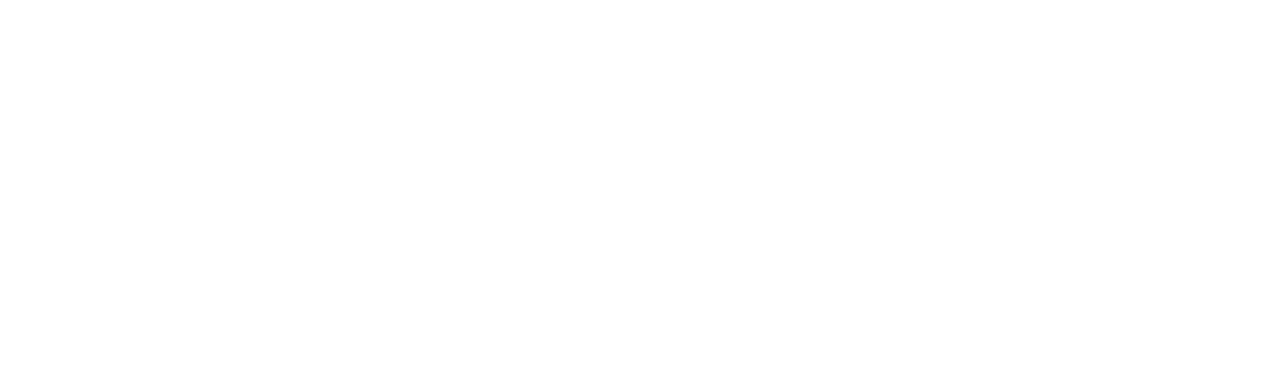
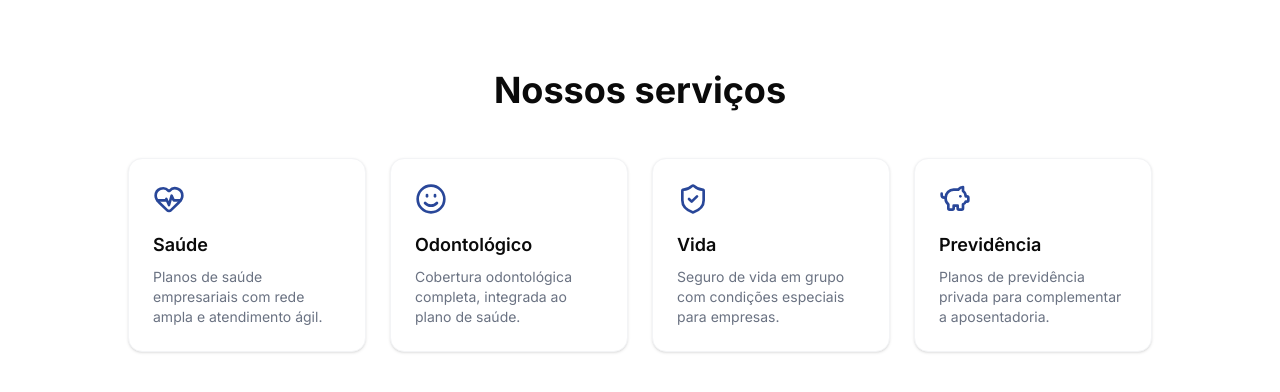
Before and after one commit to GrupoFBN/site-institucional, a Next.js app: page / in a window 1280 px wide. Shown: the part 906-1298 px from the top of the page. Before the commit the page ends 896 px from the top, so only its background shows below. Built offline with nearby package versions, Linux system fonts and the light colour scheme.

Commit message:
feat: cards de servicos

```diff
--- a/app/page.tsx
+++ b/app/page.tsx
@@ -1,11 +1,13 @@
 import { Hero } from "@/components/hero";
 import { PartnerLogos } from "@/components/partner-logos";
+import { ServiceCards } from "@/components/service-cards";
 
 export default function Home() {
   return (
     <main>
       <Hero />
       <PartnerLogos />
+      <ServiceCards />
     </main>
   );
 }
--- /dev/null
+++ b/components/service-cards.tsx
@@ -0,0 +1,52 @@
+import { HeartPulse, Smile, ShieldCheck, PiggyBank } from "lucide-react";
+
+const SERVICES = [
+  {
+    icon: HeartPulse,
+    title: "Saúde",
+    description:
+      "Planos de saúde empresariais com rede ampla e atendimento ágil.",
+  },
+  {
+    icon: Smile,
+    title: "Odontológico",
+    description:
+      "Cobertura odontológica completa, integrada ao plano de saúde.",
+  },
+  {
+    icon: ShieldCheck,
+    title: "Vida",
+    description:
+      "Seguro de vida em grupo com condições especiais para empresas.",
+  },
+  {
+    icon: PiggyBank,
+    title: "Previdência",
+    description:
+      "Planos de previdência privada para complementar a aposentadoria.",
+  },
+];
+
+export function ServiceCards() {
+  return (
+    <section className="px-6 py-20 sm:px-10">
+      <div className="mx-auto max-w-5xl">
+        <h2 className="mb-12 text-center text-3xl font-bold sm:text-4xl">
+          Nossos serviços
+        </h2>
+        <div className="grid grid-cols-1 gap-6 sm:grid-cols-2 lg:grid-cols-4">
+          {SERVICES.map(({ icon: Icon, title, description }) => (
+            <div
+              key={title}
+              className="rounded-xl border border-gray-100 bg-white p-6 shadow-sm transition hover:-translate-y-1 hover:shadow-md"
+            >
+              <Icon className="mb-4 h-8 w-8 text-[#294799]" />
+              <h3 className="mb-2 text-lg font-semibold">{title}</h3>
+              <p className="text-sm text-gray-500">{description}</p>
+            </div>
+          ))}
+        </div>
+      </div>
+    </section>
+  );
+}
```
